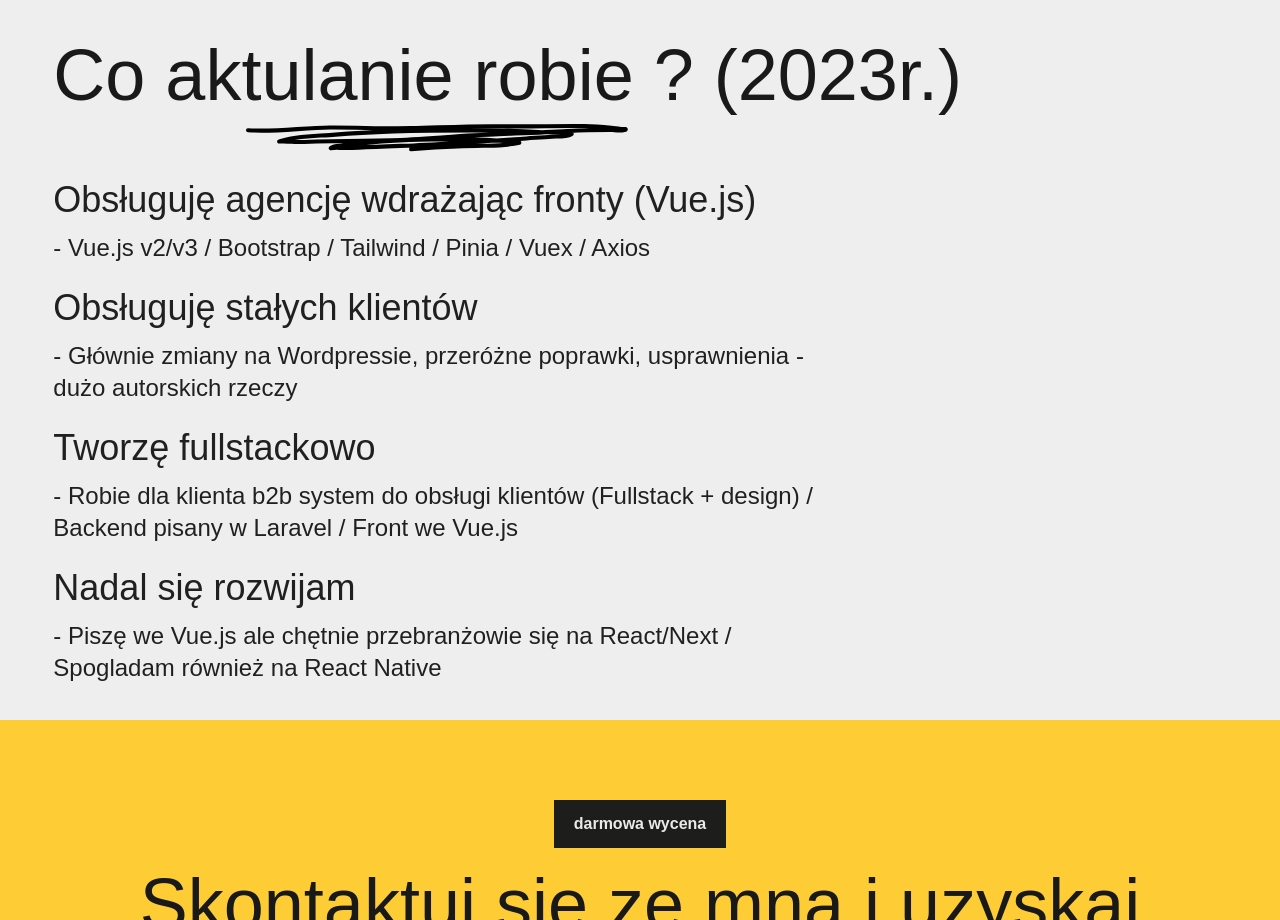
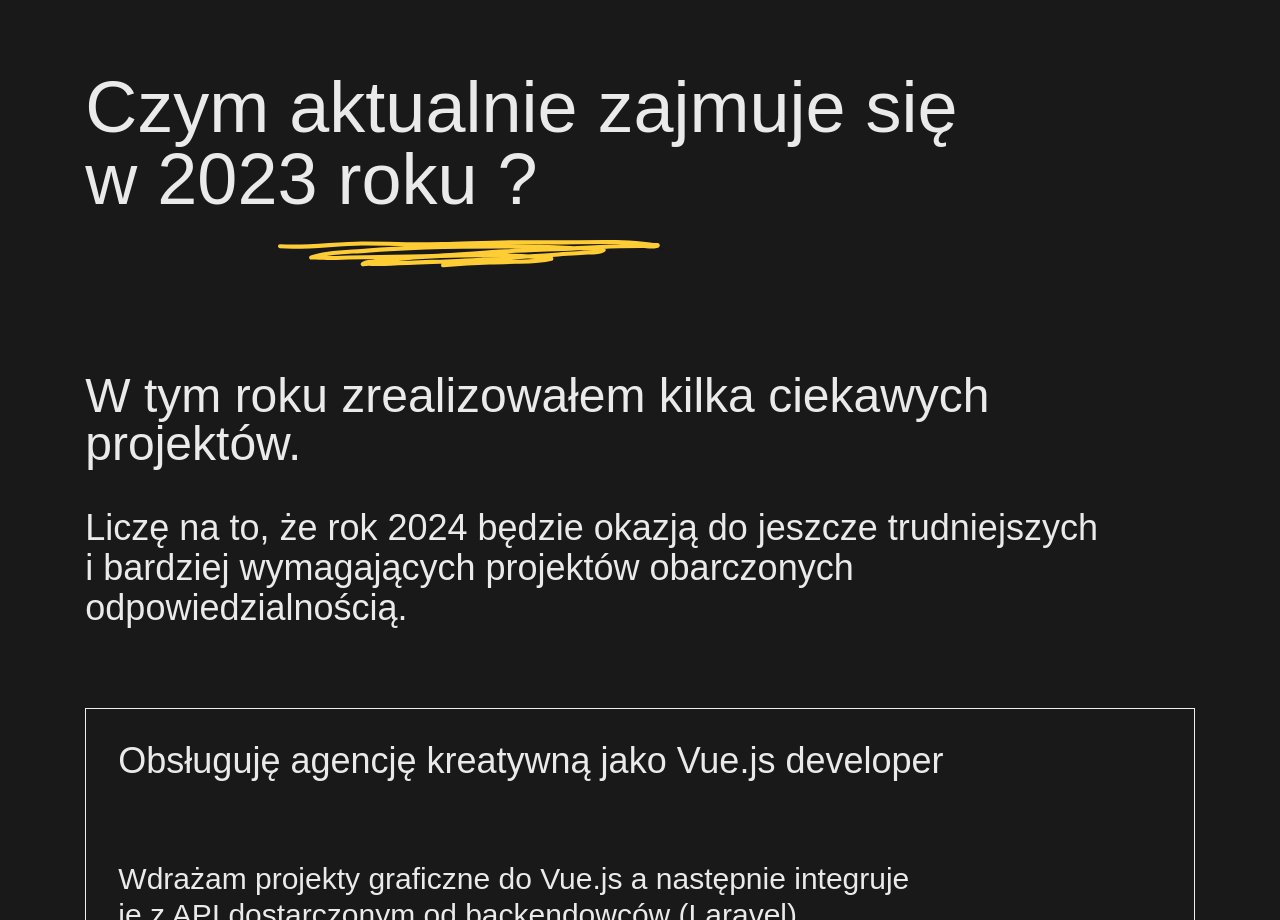
Before and after one commit to jaroslaw-filipiak/nuxt3portfolio, a Nuxt app: page / in a window 1280 px wide. Shown: the part 4120-5040 px from the top of the page. Built offline with nearby package versions, Linux system fonts and the light colour scheme; a web font is replaced by a local one.

Commit message:
new compnent for recruitment period

```diff
--- /dev/null
+++ b/components/CurrentlyDoing.vue
@@ -0,0 +1,133 @@
+<template>
+  <div class="websites__offer--wrapper bg-dark-3">
+    <div class="websites__offer--inner">
+      <div class="section--title max-w-4xl">
+        <h3>Czym aktualnie zajmuje się w 2023 roku ?</h3>
+        <img class="pt-3" src="~/assets/uploads/smush.svg" alt="" />
+      </div>
+
+      <div class="flex items-end mt-20 mb-20">
+        <div class="w-11/12">
+          <h4 class="text-white text-2xl lg:text-5xl">
+            W tym roku zrealizowałem kilka ciekawych projektów.
+          </h4>
+          <h4 class="text-white text-xl lg:text-4xl mt-10 max-w-6xl">
+            Liczę na to, że rok 2024 będzie okazją do jeszcze trudniejszych i
+            bardziej wymagających projektów obarczonych odpowiedzialnością.
+          </h4>
+        </div>
+      </div>
+
+      <div class="websites__offer--items mt-20">
+        <div class="websites__offer--row--wrapper">
+          <div
+            class="websites__offer--row xl:border-b-0 2xl:border-b w-full 2xl:w-6/12 3xl:w-7/12"
+          >
+            <div>
+              <div>
+                <h4 class="text-3xl lg:text-4xl">
+                  Obsługuję agencję kreatywną jako Vue.js developer
+                </h4>
+              </div>
+              <div class="hidden">
+                <img src="" alt="" />
+              </div>
+            </div>
+
+            <div>
+              <p class="text-xl lg:text-3xl">
+                Wdrażam projekty graficzne do Vue.js a następnie integruje je z
+                API dostarczonym od backendowców (Laravel)
+              </p>
+            </div>
+          </div>
+
+          <div class="websites__offer--row w-full 2xl:w-6/12 3xl:w-5/12">
+            <div>
+              <div>
+                <h4 class="text-3xl lg:text-4xl">Obsługuję stałych klientów</h4>
+              </div>
+              <div class="hidden">
+                <img src="" alt="" />
+              </div>
+            </div>
+            <div>
+              <p class="text-xl lg:text-3xl">
+                Głównie Wordpress, poprawki na stronach , pisanie nowych
+                funkcjonalności, usprawnienia czy też optymalizację. Czasami
+                czyszcze strony z wirusów , czasami zabezpieczam je przed
+                atakami.
+              </p>
+            </div>
+          </div>
+
+          <div class="websites__offer--row w-full xl:border-t-0">
+            <div>
+              <div>
+                <h4 class="text-3xl lg:text-4xl">Tworze fullstackowo</h4>
+              </div>
+              <div class="hidden">
+                <img src="" alt="" />
+              </div>
+            </div>
+            <div>
+              <p class="text-xl lg:text-3xl">
+                Aktualnie tworze dla średniej wielkości przedsiębiorstwa
+                dedykowany system,który usprawni wysyłanie kompletnych,
+                personalizowanych ofert dla klientów. Jestem odpowiedzialny za
+                cały proces: Tworze projekt graficzny, stawiam panel
+                administracyjny oraz moduł do istniejącej strony www a takze
+                pisze API.
+              </p>
+              <p class="text-xl lg:text-2xl">
+                Dodatkowo lubie sprawdzać co zmienia się w świecie
+                front-endowym, dlatego też odrzuciłem używany na codzień
+                framework Vue.js i piszę front w Next.js
+              </p>
+            </div>
+          </div>
+        </div>
+      </div>
+    </div>
+  </div>
+</template>
+
+<script>
+  export default {};
+</script>
+
+<style lang="scss" scoped>
+  .websites__offer {
+    &--wrapper {
+      @apply pt-20 pb-20  w-full;
+    }
+
+    &--inner {
+      @apply w-full lg:w-11/12 mx-auto pl-8 pr-8;
+    }
+
+    &--row {
+      @apply flex flex-col  gap-10 items-start justify-between p-8  border border-light;
+
+      &--wrapper {
+        @apply flex flex-col lg:flex-row flex-wrap;
+      }
+
+      h4 {
+        @apply text-4xl mb-10;
+      }
+
+      li {
+        @apply pb-4 text-xl flex items-start;
+
+        a {
+          @apply cursor-default pointer-events-none;
+        }
+
+        svg {
+          @apply mr-2;
+        }
+      }
+    }
+  }
+</style>
--- a/components/Portfolio.vue
+++ b/components/Portfolio.vue
@@ -76,52 +76,6 @@
           <p class="bg-dark-2 p-1 pl-5 pr-5">whatabout</p>
         </NuxtLink> -->
       </div>
-      <div class="section--title w-11/12 mx-auto mt-20">
-        <h3 class="text-dark-3">Co aktulanie robie ? (2023r.)</h3>
-        <img v-if="hasImg" src="~/assets/uploads/smush-dark.svg" alt="" />
-        <ul class="mt-10 flex flex-col gap-6">
-          <li>
-            <p class="text-3xl lg:text-4xl font-Atkinson text-dark-1">
-              Obsługuję agencję wdrażając fronty (Vue.js)
-            </p>
-
-            <p class="text-xl lg:text-2xl text-dark-1 pt-3">
-              - Vue.js v2/v3 / Bootstrap / Tailwind / Pinia / Vuex / Axios
-            </p>
-          </li>
-          <li>
-            <p class="text-3xl lg:text-4xl font-Atkinson text-dark-1">
-              Obsługuję stałych klientów
-            </p>
-
-            <p class="text-xl lg:text-2xl text-dark-1 pt-3">
-              - Głównie zmiany na Wordpressie, przeróżne poprawki, usprawnienia
-              - dużo autorskich rzeczy
-            </p>
-          </li>
-          <li>
-            <p class="text-3xl lg:text-4xl font-Atkinson text-dark-1">
-              Tworzę fullstackowo
-            </p>
-
-            <p class="text-xl lg:text-2xl text-dark-1 pt-3">
-              - Robie dla klienta b2b system do obsługi klientów (Fullstack +
-              design) / Backend pisany w Laravel / Front we Vue.js
-            </p>
-          </li>
-
-          <li>
-            <p class="text-3xl lg:text-4xl font-Atkinson text-dark-1">
-              Nadal się rozwijam
-            </p>
-
-            <p class="text-xl lg:text-2xl text-dark-1 pt-3">
-              - Piszę we Vue.js ale chętnie przebranżowie się na React/Next /
-              Spogladam również na React Native
-            </p>
-          </li>
-        </ul>
-      </div>
     </div>
   </div>
 </template>
--- a/pages/index.vue
+++ b/pages/index.vue
@@ -9,7 +9,7 @@
     <WhyFreelancer />
     <OfferDark />
     <Portfolio heading="Co ostatnio robiłem ?" hasImg />
-
+    <CurrentlyDoing />
     <CtaYellow />
   </div>
 </template>
```
